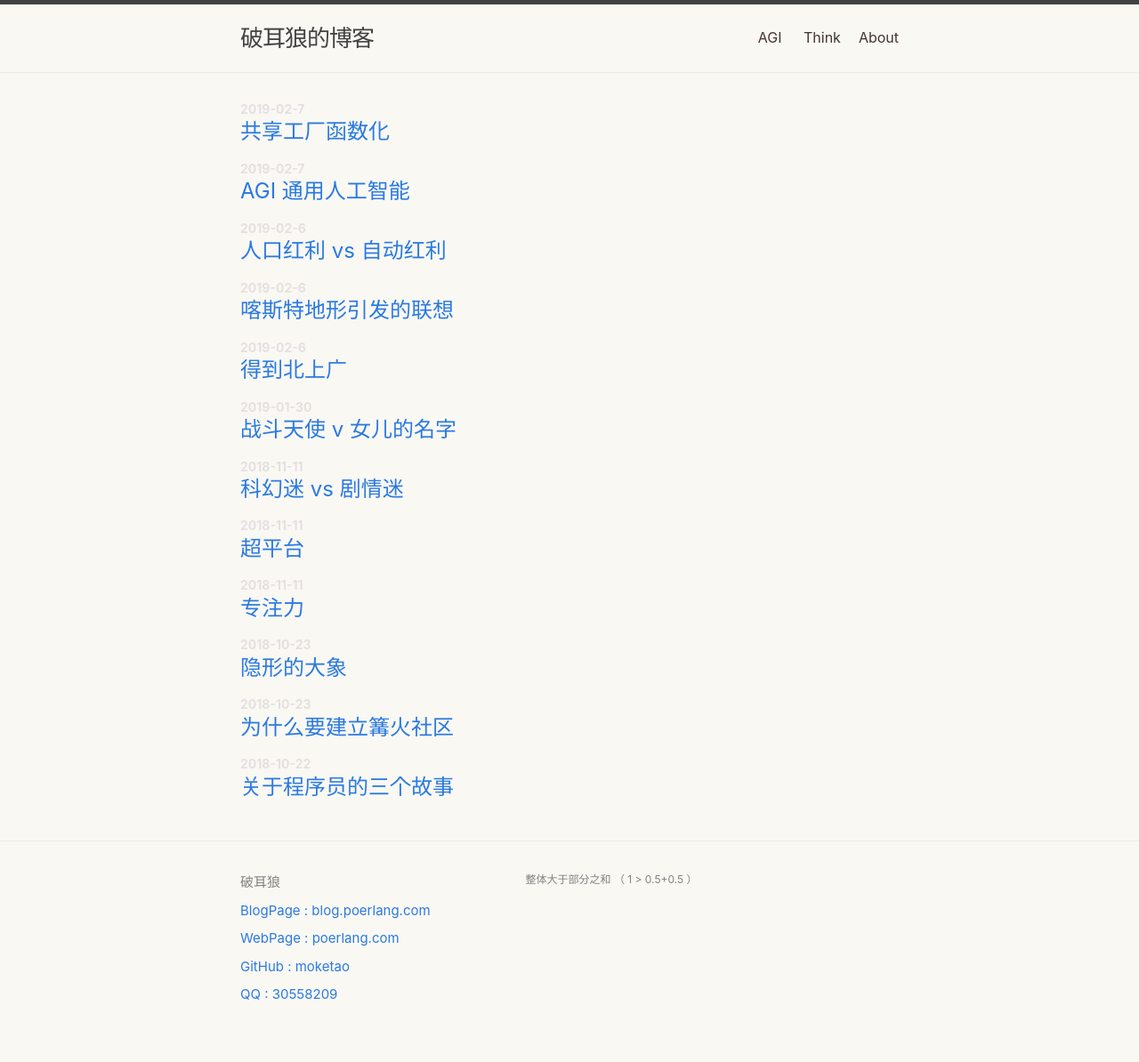
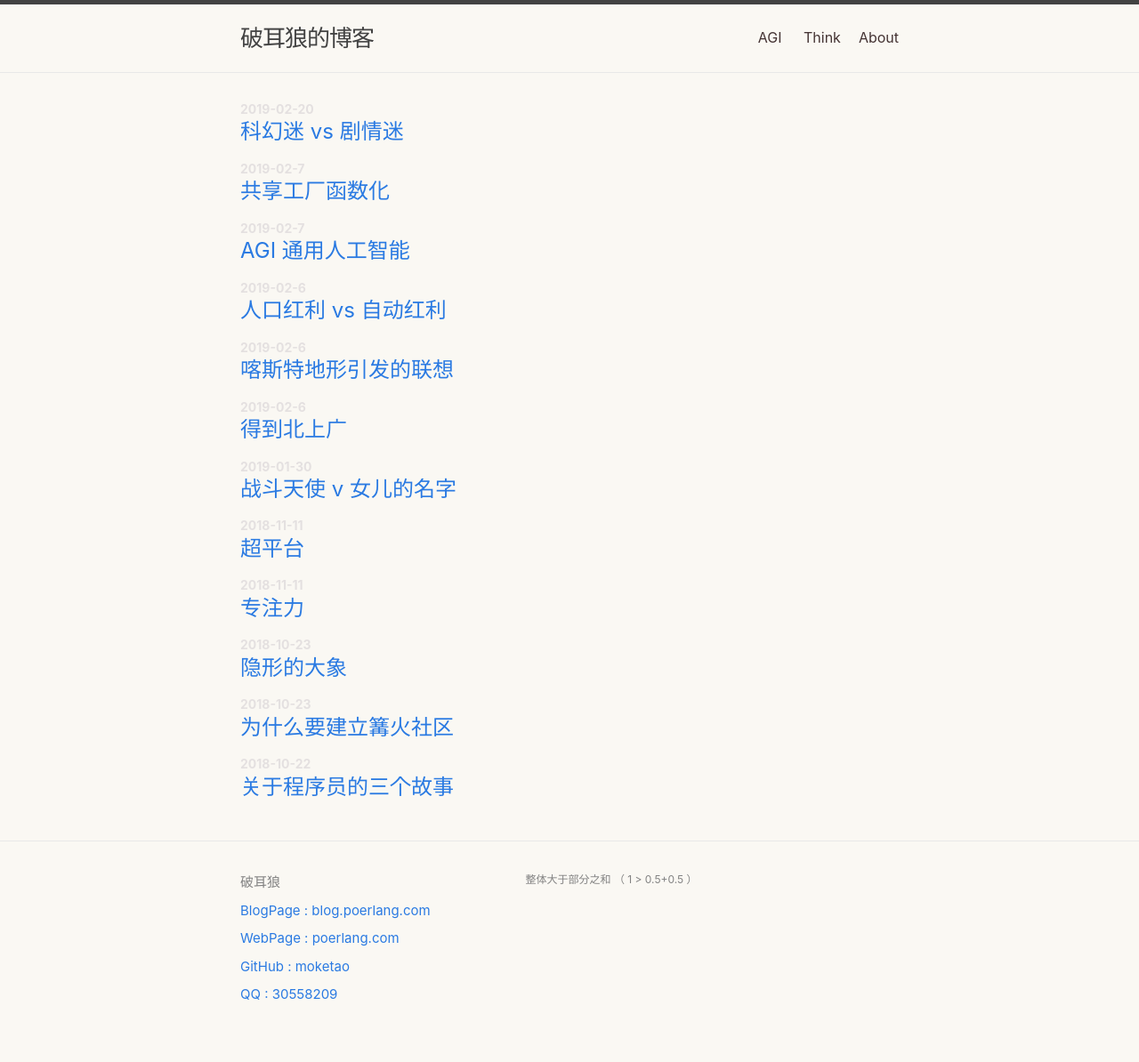
Before and after one commit to moketao/blog, a Jekyll site: the page built from index.md, in a window 1280 px wide. Shown: the whole page at 89% size. Built offline with Jekyll 4.4.1, drawn with Linux system fonts in a browser that asks for light colours.

Commit message:
Update 2019-02-20-movie.md

```diff
--- a/_posts/2019-02-20-movie.md
+++ b/_posts/2019-02-20-movie.md
@@ -1,7 +1,7 @@
 ---
 layout: post
 title:  "科幻迷 vs 剧情迷"
-date: 2018-11-11
+date: 2019-02-20
 categories: project public
 txtmode: true
 tags: [think]
```
